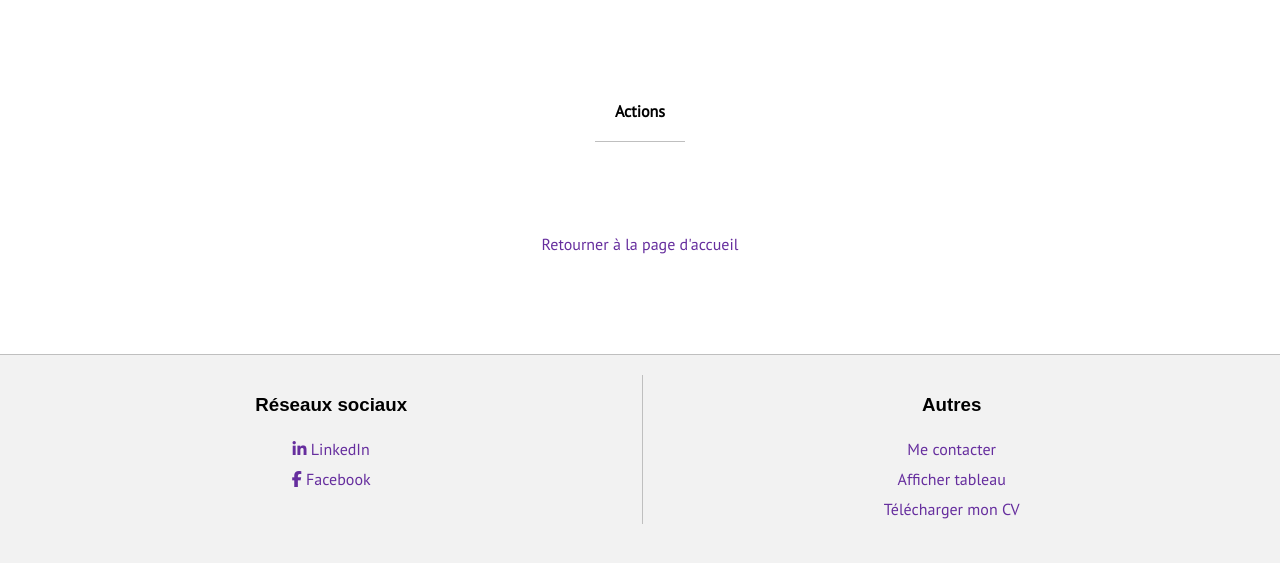
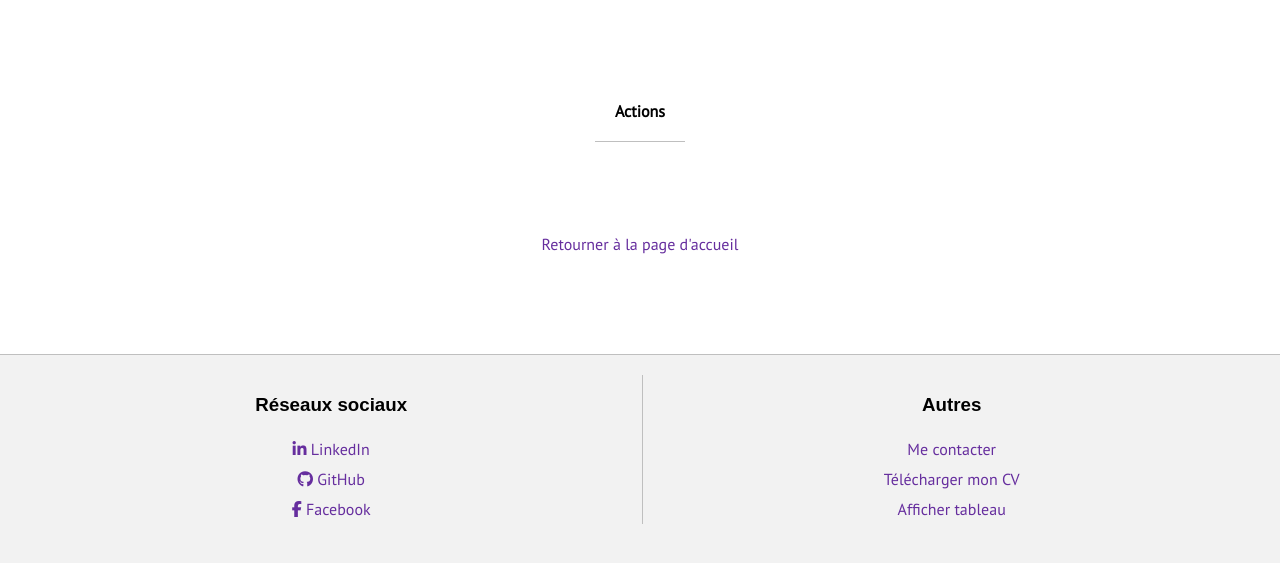
Before and after one commit to Maudran/rmn-project, a PHP site: page /rmn-project/table in a window 1280 px wide. Shown: the part 202-765 px from the top of the page. Run offline with PHP 8.4, Linux system fonts and the light colour scheme; data that the repository does not hold is empty; some libraries are stand-ins or nearby versions; some web fonts are replaced.

Commit message:
- Added link to github in footer

```diff
--- a/css/style.css
+++ b/css/style.css
@@ -122,6 +122,9 @@ a:hover {
       text-decoration: none;
       padding: 5px; }
     #footer-container #social-links .facebook {
+      text-decoration: none;
+      padding: 5px; }
+    #footer-container #social-links .github {
       text-decoration: none;
       padding: 5px; }
   #footer-container #other-links {
--- a/index.php
+++ b/index.php
@@ -32,14 +32,16 @@ require_once 'controller.php';
 		<div id="social-links">
 			<h3 class="titlestyle">Réseaux sociaux</h3>
 	  		<a href="https://www.linkedin.com/in/maryanne-audran-b16569119/" title="LinkedIn" target="_blank" class="linkedin"><i class="fa fa-linkedin" aria-hidden="true"></i> LinkedIn</a>
-	  		<a href="https://www.facebook.com/maryanne.audran.9" title="Facebook" target="_blank" class="facebook"><i class="fa fa-facebook" aria-hidden="true"></i> Facebook</a>
+	  		<a href="https://github.com/Maudran" title="GitHub" target="_blank" class="github"><i class="fa fa-github" aria-hidden="true"></i> GitHub</a>
+            <a href="https://www.facebook.com/maryanne.audran.9" title="Facebook" target="_blank" class="facebook"><i class="fa fa-facebook" aria-hidden="true"></i> Facebook</a>
 		</div>
 
 	  	<div id="other-links">
 	  		<h3 class="titlestyle">Autres</h3>
 	  		<a href="/rmn-project/contact.htm" title="Me contacter" class="contact-link">Me contacter</a>
+            <a href="/rmn-project/CV_maryanne_audran.pdf" title="Mon CV en pdf" target="_blank" class="cv-link">Télécharger mon CV</a>
             <a href="/rmn-project/table.htm" title="Afficher tableau" class="table-link">Afficher tableau</a>
-	  		<a href="/rmn-project/CV_maryanne_audran.pdf" title="Mon CV en pdf" target="_blank" class="cv-link">Télécharger mon CV</a>
+
 	   	</div>
 
 	 </div>
--- a/scss/style.scss
+++ b/scss/style.scss
@@ -257,6 +257,12 @@ text-decoration: none}
           padding: 5px;
 		}
 
+		.github
+		{
+			text-decoration: none;
+			padding: 5px;
+		}
+
 	}
 
 	#other-links
--- a/view/tableView.php
+++ b/view/tableView.php
@@ -67,7 +67,7 @@ $(function() {
     $('.delete-link').on("click", function(event) {
         event.preventDefault();
 
-        var r = confirm("Tu veux supprimer ça là ? T'es sûr !?");
+        var r = confirm("Voulez-vous vraiment supprimer ce contact?");
         if (r === true) {
             window.location = $(this).attr('href');
         }
```
Also changed, not shown: 1 other file.
